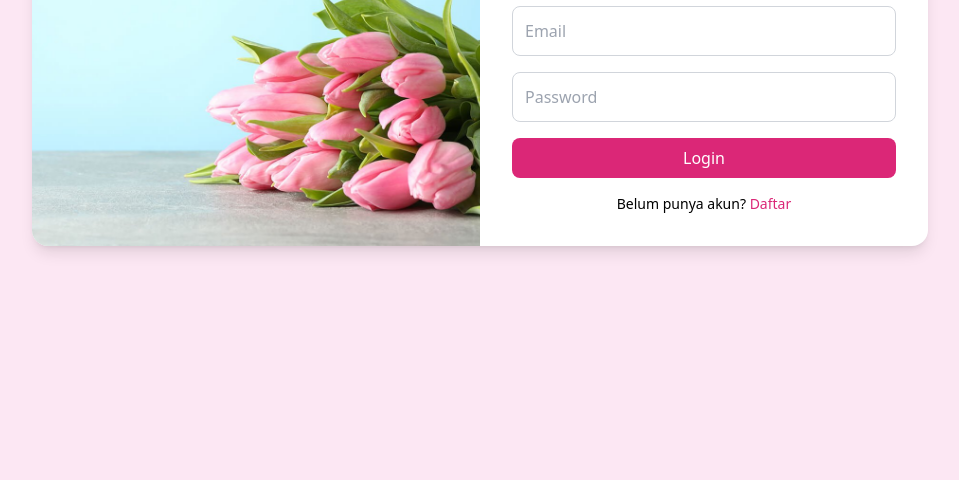
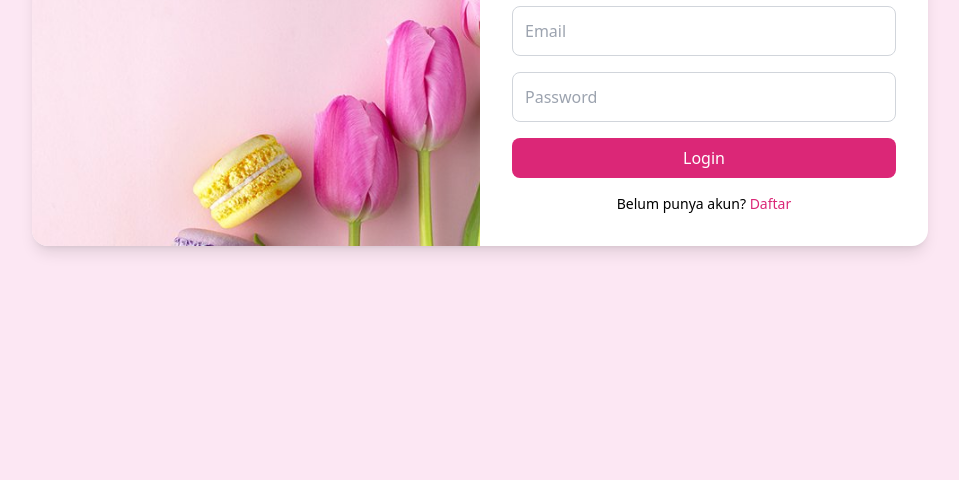
Before and after one commit to widilaw8-spec/Dila, a plain HTML site: page index.html in a window 1280 px wide. Shown: the part 320-800 px from the top of the page, without its empty margins (160-1119 px from the left). Drawn offline with nearby package versions, Linux system fonts and the light colour scheme.

Commit message:
Update index.html

```diff
--- a/index.html
+++ b/index.html
@@ -11,7 +11,7 @@
 
     <!-- Gambar Bunga -->
     <div class="md:w-1/2">
-      <img src="jpg.15.jpeg" alt="Flower" class="object-cover w-full h-full"
+      <img src="jpg.13.jpeg" alt="Flower" class="object-cover w-full h-full"
            onerror="this.onerror=null; this.src='https://source.unsplash.com/400x400/?flower'" />
     </div>
 
```
